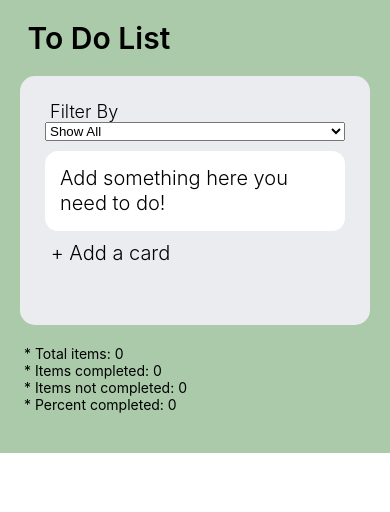
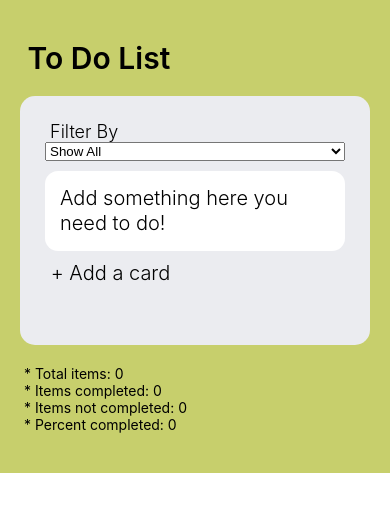
Before and after one commit to nk711/ToDoListUsingRecoil, a React Native app: screen / in a window 390 px wide. Shown: the top 512 px of the page. Built offline with nearby package versions, Linux system fonts and the light colour scheme.

Commit message:
Added Random Background color and also added styling to the status bar.

```diff
--- a/src/screens/Home.tsx
+++ b/src/screens/Home.tsx
@@ -1,5 +1,5 @@
 import React, { useEffect, useState } from "react";
-import { Button, KeyboardAvoidingView, Platform, ScrollView, StyleSheet, Text, TextInput, View } from "react-native";
+import { Button, KeyboardAvoidingView, Platform, SafeAreaView, ScrollView, StatusBar, StyleSheet, Text, TextInput, View } from "react-native";
 import { atom, useRecoilValue, useSetRecoilState } from "recoil";
 import { AddCard } from "../components/AddCard";
 import { Card } from "../components/Card";
@@ -22,21 +22,30 @@ export const Home = () => {
         '#d4a096',
         '#bfa440',
         '#c7cf6c',
+        '#aacaaa',
         '#b24b63',
         '#4d77e7',
         '#b55799',
+        '#aacaaa',
         '#4ab6c2',
+        '#aacaaa',
+        '#cbb086',
+        '#99d372',
+        '#aacaaa',
     ]
 
     useEffect( () => {
         setBg(arrColors[randomInt(0,arrColors.length)])
     }, [todoList])
 
-    return (
+    return (<>
+            <SafeAreaView>
+                <StatusBar translucent backgroundColor= {bg}/>
+            </SafeAreaView>
             <KeyboardAvoidingView
                 behaviour = {Platform.OS === 'ios' ? 'padding' : 'height'}
             >
-                <ScrollView style= {styles.background}>
+                <ScrollView style= {[styles.background, {backgroundColor: bg}]}>
                     <Text style = {styles.title}> To Do List </Text>
                     <View style = {styles.cardList}>
                         <CardFilters style = {styles.filter}/>
@@ -50,15 +59,14 @@ export const Home = () => {
                     <CardStats/>
                 </ScrollView>
             </KeyboardAvoidingView>
+            </>
 )
 }
 
 const styles = StyleSheet.create({
     background: {
-        backgroundColor: '#aacaaa',
         height: '100%',
-        paddingHorizontal: 20,
-        paddingBottom: 20,
+        padding: 20,
     },
     row: {
         flexDirection: 'row'
```
